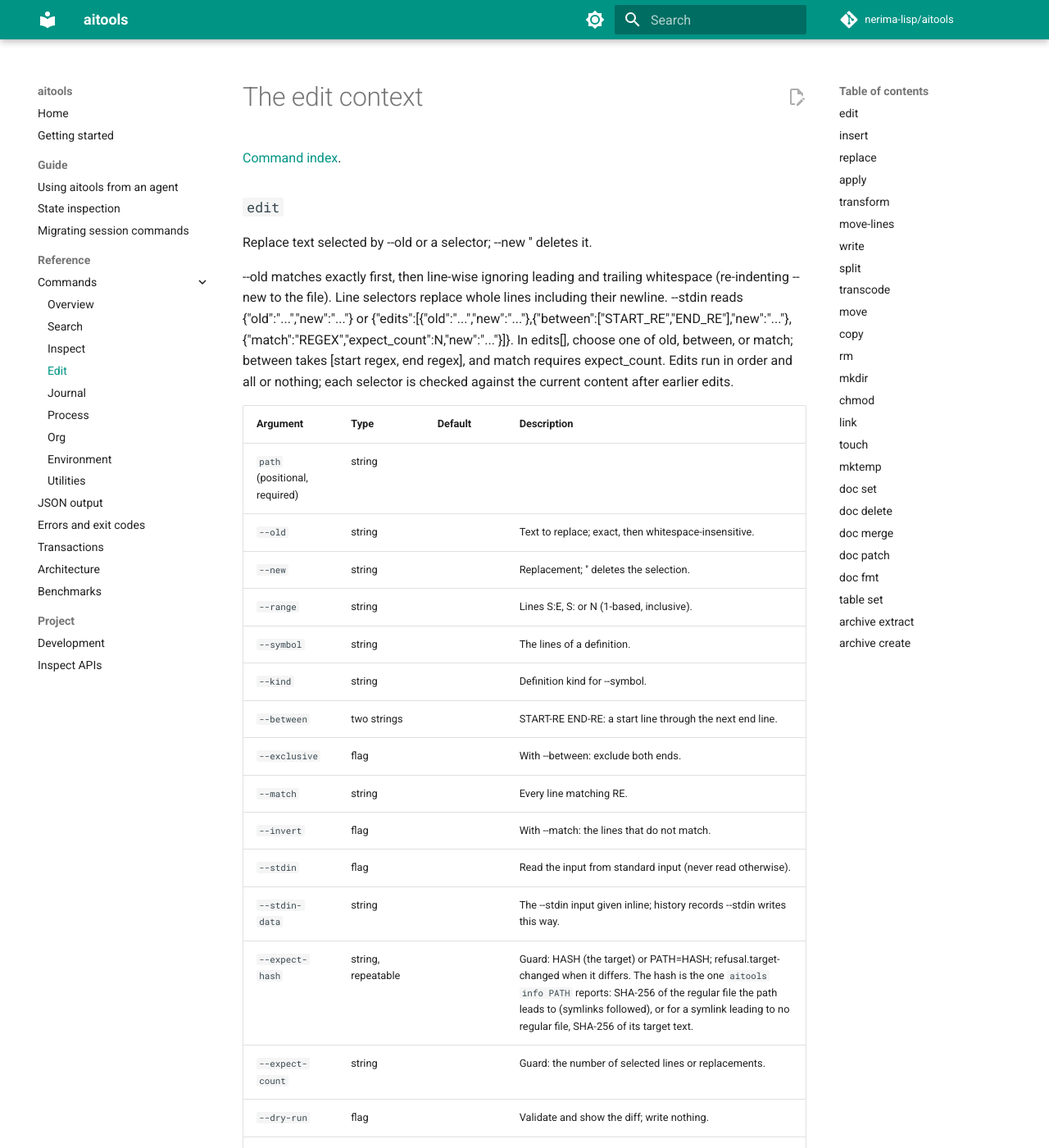
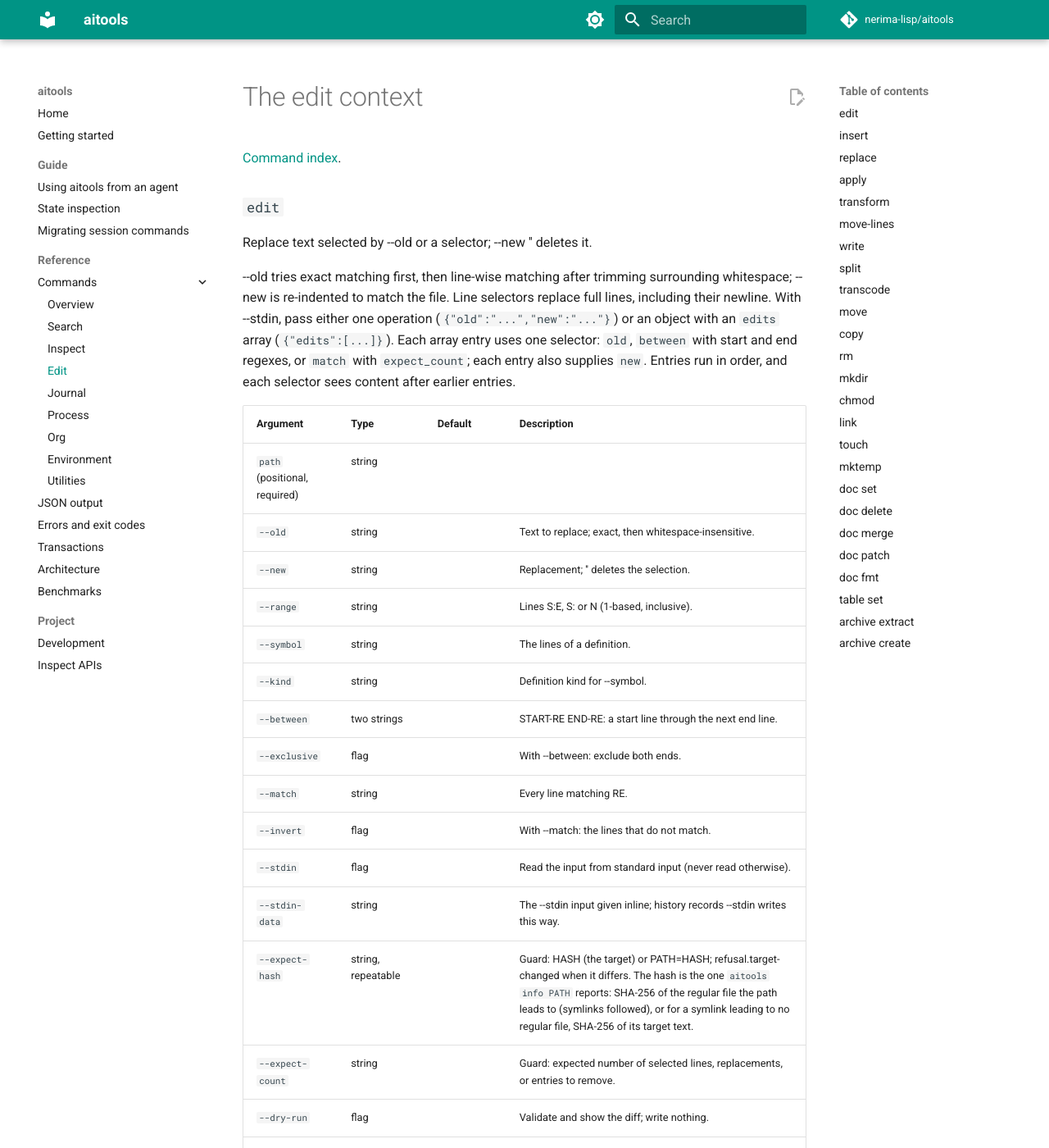
Before and after one commit to nerima-lisp/aitools, an MkDocs documentation site: the page built from docs/src/reference/commands/edit.md, in a window 1280 px wide and 1400 px high. Shown: the whole window at 82% size. Built offline with MkDocs 1.6.1 and Material for MkDocs 9.7.7, drawn with Linux system fonts in a browser that asks for light colours; comment, search, counter and statistics services are not loaded; some of the changed text lies outside the part shown.

Commit message:
docs: clarify count guards and process exit codes

```diff
--- a/docs/src/reference/commands/edit.md
+++ b/docs/src/reference/commands/edit.md
@@ -6,7 +6,7 @@
 
 Replace text selected by --old or a selector; --new '' deletes it.
 
---old matches exactly first, then line-wise ignoring leading and trailing whitespace (re-indenting --new to the file). Line selectors replace whole lines including their newline. --stdin reads {"old":"...","new":"..."} or {"edits":[{"old":"...","new":"..."},{"between":["START_RE","END_RE"],"new":"..."},{"match":"REGEX","expect_count":N,"new":"..."}]}. In edits[], choose one of old, between, or match; between takes [start regex, end regex], and match requires expect_count. Edits run in order and all or nothing; each selector is checked against the current content after earlier edits.
+--old tries exact matching first, then line-wise matching after trimming surrounding whitespace; --new is re-indented to match the file. Line selectors replace full lines, including their newline. With --stdin, pass either one operation (`{"old":"...","new":"..."}`) or an object with an `edits` array (`{"edits":[...]}`). Each array entry uses one selector: `old`, `between` with start and end regexes, or `match` with `expect_count`; each entry also supplies `new`. Entries run in order, and each selector sees content after earlier entries.
 
 | Argument | Type | Default | Description |
 |---|---|---|---|
@@ -23,7 +23,7 @@ Replace text selected by --old or a selector; --new '' deletes it.
 | `--stdin` | flag |  | Read the input from standard input (never read otherwise). |
 | `--stdin-data` | string |  | The --stdin input given inline; history records --stdin writes this way. |
 | `--expect-hash` | string, repeatable |  | Guard: HASH (the target) or PATH=HASH; refusal.target-changed when it differs. The hash is the one `aitools info PATH` reports: SHA-256 of the regular file the path leads to (symlinks followed), or for a symlink leading to no regular file, SHA-256 of its target text. |
-| `--expect-count` | string |  | Guard: the number of selected lines or replacements. |
+| `--expect-count` | string |  | Guard: expected number of selected lines, replacements, or entries to remove. |
 | `--dry-run` | flag |  | Validate and show the diff; write nothing. |
 | `--tx` | string |  | Stage the write in this tx instead of the working tree. |
 
@@ -34,7 +34,7 @@ Replace text selected by --old or a selector; --new '' deletes it.
 | `tx` | With --tx: the tx the write was staged in, instead of op_id. |
 | `tx_op` | With --tx: the staged op's number. |
 | `dry_run` | With --dry-run: true; nothing was written. |
-| `expect_count` | With --dry-run of a --match or replace selection: the lines or replacements it selected, the value a real run passes as --expect-count. |
+| `expect_count` | With --dry-run, the selected count to pass as --expect-count on a real run. |
 | `strategy` | exact or whitespace, for --old. |
 
 Errors: `argument.invalid`, `input.not-found`, `refusal.outside-workspace`, `refusal.redacted-input`, `refusal.exists`, `refusal.not-a-file`, `environment.busy`, `environment.io`, `internal.unexpected`, `refusal.target-changed`, `selection.count-mismatch`, `selection.no-match`, `selection.ambiguous`, `input.syntax-error`, `input.unsupported-language`, `input.not-utf8`.
@@ -63,7 +63,7 @@ Insert content at the start or end of a file, or before/after the lines a select
 | `--stdin` | flag |  | Read the input from standard input (never read otherwise). |
 | `--stdin-data` | string |  | The --stdin input given inline; history records --stdin writes this way. |
 | `--expect-hash` | string, repeatable |  | Guard: HASH (the target) or PATH=HASH; refusal.target-changed when it differs. The hash is the one `aitools info PATH` reports: SHA-256 of the regular file the path leads to (symlinks followed), or for a symlink leading to no regular file, SHA-256 of its target text. |
-| `--expect-count` | string |  | Guard: the number of selected lines or replacements. |
+| `--expect-count` | string |  | Guard: expected number of selected lines, replacements, or entries to remove. |
 | `--dry-run` | flag |  | Validate and show the diff; write nothing. |
 | `--tx` | string |  | Stage the write in this tx instead of the working tree. |
 
@@ -74,7 +74,7 @@ Insert content at the start or end of a file, or before/after the lines a select
 | `tx` | With --tx: the tx the write was staged in, instead of op_id. |
 | `tx_op` | With --tx: the staged op's number. |
 | `dry_run` | With --dry-run: true; nothing was written. |
-| `expect_count` | With --dry-run of a --match or replace selection: the lines or replacements it selected, the value a real run passes as --expect-count. |
+| `expect_count` | With --dry-run, the selected count to pass as --expect-count on a real run. |
 | `inserted_at` | Line numbers (after the write) where each inserted block starts. |
 
 Errors: `argument.invalid`, `input.not-found`, `refusal.outside-workspace`, `refusal.redacted-input`, `refusal.exists`, `refusal.not-a-file`, `environment.busy`, `environment.io`, `internal.unexpected`, `refusal.target-changed`, `selection.count-mismatch`, `selection.no-match`, `selection.ambiguous`, `input.syntax-error`, `input.unsupported-language`, `input.not-utf8`.
@@ -109,7 +109,7 @@ Replaces every non-overlapping match per line (whole file with --multiline). Tem
 | `--stdin` | flag |  | Read the input from standard input (never read otherwise). |
 | `--stdin-data` | string |  | The --stdin input given inline; history records --stdin writes this way. |
 | `--expect-hash` | string, repeatable |  | Guard: HASH (the target) or PATH=HASH; refusal.target-changed when it differs. The hash is the one `aitools info PATH` reports: SHA-256 of the regular file the path leads to (symlinks followed), or for a symlink leading to no regular file, SHA-256 of its target text. |
-| `--expect-count` | string |  | Guard: the number of selected lines or replacements. |
+| `--expect-count` | string |  | Guard: expected number of selected lines, replacements, or entries to remove. |
 | `--dry-run` | flag |  | Validate and show the diff; write nothing. |
 | `--tx` | string |  | Stage the write in this tx instead of the working tree. |
 
@@ -120,7 +120,7 @@ Replaces every non-overlapping match per line (whole file with --multiline). Tem
 | `tx` | With --tx: the tx the write was staged in, instead of op_id. |
 | `tx_op` | With --tx: the staged op's number. |
 | `dry_run` | With --dry-run: true; nothing was written. |
-| `expect_count` | With --dry-run of a --match or replace selection: the lines or replacements it selected, the value a real run passes as --expect-count. |
+| `expect_count` | With --dry-run, the selected count to pass as --expect-count on a real run. |
 | `changes[].count` | Replacements made in that file. |
 | `skipped` | [{path,reason}] files left out by scan options. |
 
@@ -175,7 +175,7 @@ Apply line operations (sort, unique, wrap, comment, ...) to a file or a selectio
 | `--match` | string |  | Every line matching RE. |
 | `--invert` | flag |  | With --match: the lines that do not match. |
 | `--expect-hash` | string, repeatable |  | Guard: HASH (the target) or PATH=HASH; refusal.target-changed when it differs. The hash is the one `aitools info PATH` reports: SHA-256 of the regular file the path leads to (symlinks followed), or for a symlink leading to no regular file, SHA-256 of its target text. |
-| `--expect-count` | string |  | Guard: the number of selected lines or replacements. |
+| `--expect-count` | string |  | Guard: expected number of selected lines, replacements, or entries to remove. |
 | `--dry-run` | flag |  | Validate and show the diff; write nothing. |
 | `--tx` | string |  | Stage the write in this tx instead of the working tree. |
 
@@ -186,7 +186,7 @@ Apply line operations (sort, unique, wrap, comment, ...) to a file or a selectio
 | `tx` | With --tx: the tx the write was staged in, instead of op_id. |
 | `tx_op` | With --tx: the staged op's number. |
 | `dry_run` | With --dry-run: true; nothing was written. |
-| `expect_count` | With --dry-run of a --match or replace selection: the lines or replacements it selected, the value a real run passes as --expect-count. |
+| `expect_count` | With --dry-run, the selected count to pass as --expect-count on a real run. |
 | `removed_lines` | Lines removed, for ops that remove lines. |
 
 Errors: `argument.invalid`, `input.not-found`, `refusal.outside-workspace`, `refusal.redacted-input`, `refusal.exists`, `refusal.not-a-file`, `environment.busy`, `environment.io`, `internal.unexpected`, `refusal.target-changed`, `selection.count-mismatch`, `selection.no-match`, `selection.ambiguous`, `input.syntax-error`, `input.unsupported-language`, `input.not-utf8`.
@@ -208,7 +208,7 @@ Move selected lines to another place in the same file or into another file.
 | `--match` | string |  | Every line matching RE. |
 | `--invert` | flag |  | With --match: the lines that do not match. |
 | `--expect-hash` | string, repeatable |  | Guard: HASH (the target) or PATH=HASH; refusal.target-changed when it differs. The hash is the one `aitools info PATH` reports: SHA-256 of the regular file the path leads to (symlinks followed), or for a symlink leading to no regular file, SHA-256 of its target text. |
-| `--expect-count` | string |  | Guard: the number of selected lines or replacements. |
+| `--expect-count` | string |  | Guard: expected number of selected lines, replacements, or entries to remove. |
 | `--dry-run` | flag |  | Validate and show the diff; write nothing. |
 | `--tx` | string |  | Stage the write in this tx instead of the working tree. |
 
@@ -219,7 +219,7 @@ Move selected lines to another place in the same file or into another file.
 | `tx` | With --tx: the tx the write was staged in, instead of op_id. |
 | `tx_op` | With --tx: the staged op's number. |
 | `dry_run` | With --dry-run: true; nothing was written. |
-| `expect_count` | With --dry-run of a --match or replace selection: the lines or replacements it selected, the value a real run passes as --expect-count. |
+| `expect_count` | With --dry-run, the selected count to pass as --expect-count on a real run. |
 
 Errors: `argument.invalid`, `input.not-found`, `refusal.outside-workspace`, `refusal.redacted-input`, `refusal.exists`, `refusal.not-a-file`, `environment.busy`, `environment.io`, `internal.unexpected`, `refusal.target-changed`, `selection.count-mismatch`, `selection.no-match`, `selection.ambiguous`, `input.syntax-error`, `input.unsupported-language`, `input.not-utf8`.
 
@@ -369,7 +369,7 @@ A tree needs --recursive and --expect-count (including its root); preview with -
 | `--max-entries` | string | `1000` | Maximum deleted entries, including directories and symlinks. |
 | `--max-bytes` | string | `64MiB` | Maximum total deleted regular-file bytes; not a memory limit. |
 | `--expect-hash` | string, repeatable |  | Guard: HASH (the target) or PATH=HASH; refusal.target-changed when it differs. The hash is the one `aitools info PATH` reports: SHA-256 of the regular file the path leads to (symlinks followed), or for a symlink leading to no regular file, SHA-256 of its target text. |
-| `--expect-count` | string |  | Guard: the number of selected lines or replacements. |
+| `--expect-count` | string |  | Guard: expected number of selected lines, replacements, or entries to remove. |
 | `--dry-run` | flag |  | Validate and show the diff; write nothing. |
 | `--tx` | string |  | Stage the write in this tx instead of the working tree. |
 
@@ -380,7 +380,7 @@ A tree needs --recursive and --expect-count (including its root); preview with -
 | `tx` | With --tx: the tx the write was staged in, instead of op_id. |
 | `tx_op` | With --tx: the staged op's number. |
 | `dry_run` | With --dry-run: true; nothing was written. |
-| `expect_count` | With --dry-run of a --match or replace selection: the lines or replacements it selected, the value a real run passes as --expect-count. |
+| `expect_count` | With --dry-run, the selected count to pass as --expect-count on a real run. |
 | `entries` | Number of deleted entries, including the target itself. |
 | `bytes` | Total regular-file bytes selected for deletion. |
 
```
Also changed, not shown: docs/src/reference/errors.md (+1 -1 lines), 3 other files.
